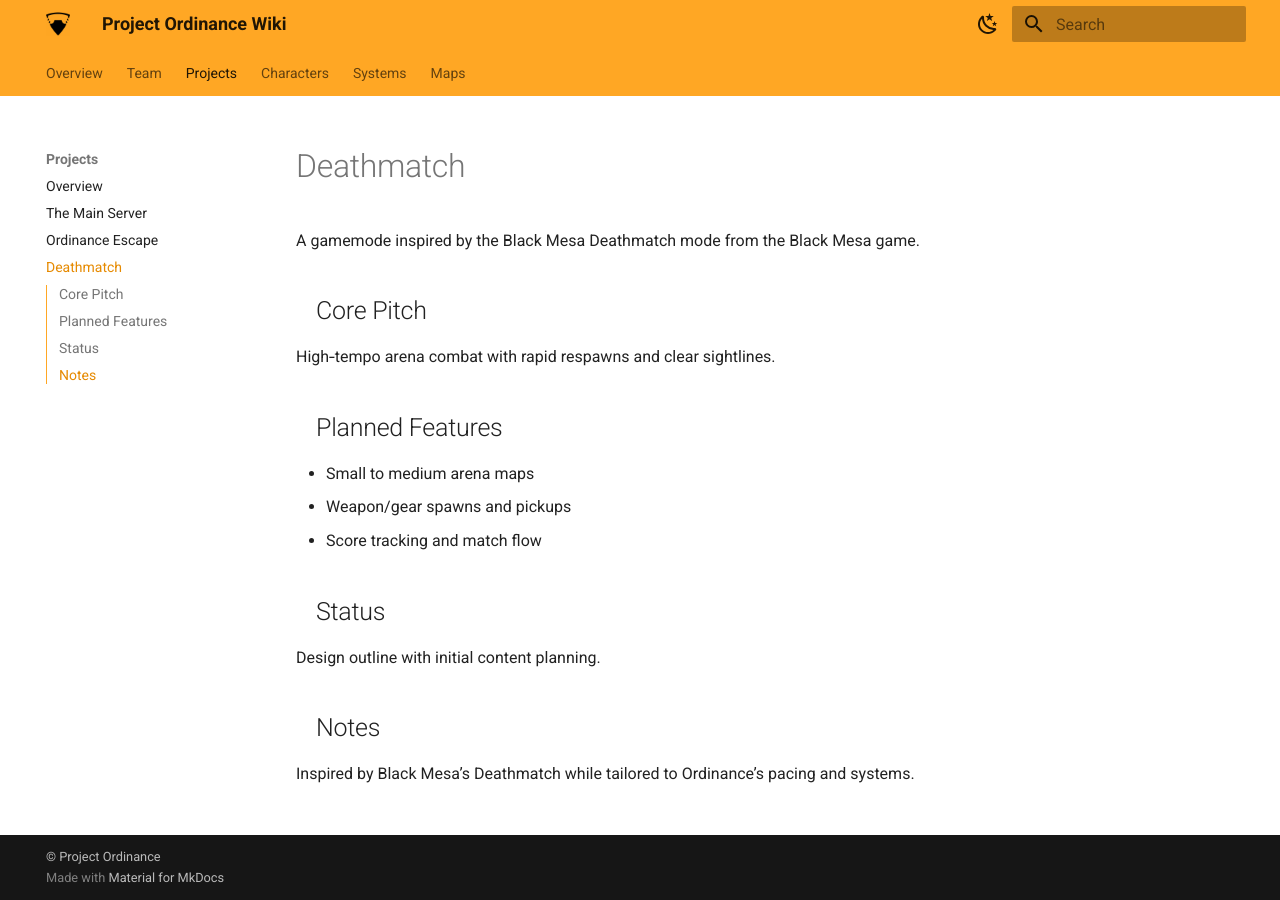
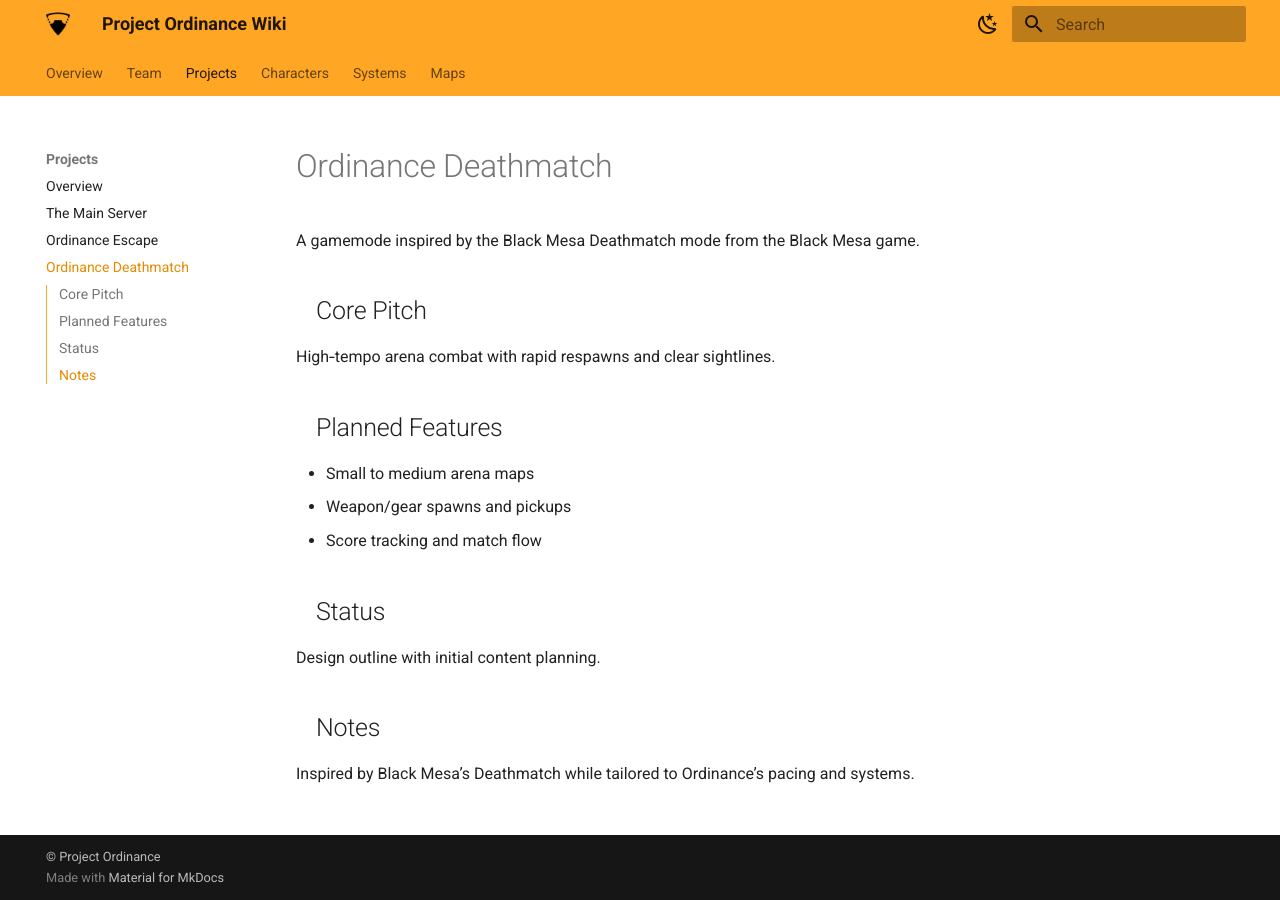
Before and after one commit to Project-Ordinance/website-wiki, an MkDocs documentation site: the page built from docs/projects/deathmatch.md, in a window 1280 px wide. Built offline with MkDocs 1.6.1 and Material for MkDocs 9.7.7, drawn with Linux system fonts in a browser that asks for light colours; some of the changed lines change nothing that is shown.

Commit message:
Rename and update project documentation titles
Renamed 'ordinance-escape.md' to 'escape.md' and updated navigation references in mkdocs.yml. Changed the title in 'deathmatch.md' to 'Ordinance Deathmatch' for consistency with navigation.

```diff
--- a/docs/projects/deathmatch.md
+++ b/docs/projects/deathmatch.md
@@ -1,4 +1,4 @@
-# Deathmatch
+# Ordinance Deathmatch
 
 A gamemode inspired by the Black Mesa Deathmatch mode from the Black Mesa game.
 
--- a/mkdocs.yml
+++ b/mkdocs.yml
@@ -75,8 +75,8 @@
   - Projects:
     - Overview: projects/index.md
     - The Main Server: projects/main-server.md
-    - Ordinance Escape: projects/ordinance-escape.md
-    - Deathmatch: projects/deathmatch.md
+    - Ordinance Escape: projects/escape.md
+    - Ordinance Deathmatch: projects/deathmatch.md
   - Characters:
     - Registry: characters/index.md
   - Systems:
```
Also changed, not shown: docs/projects/escape.md (renamed from docs/projects/ordinance-escape.md).
